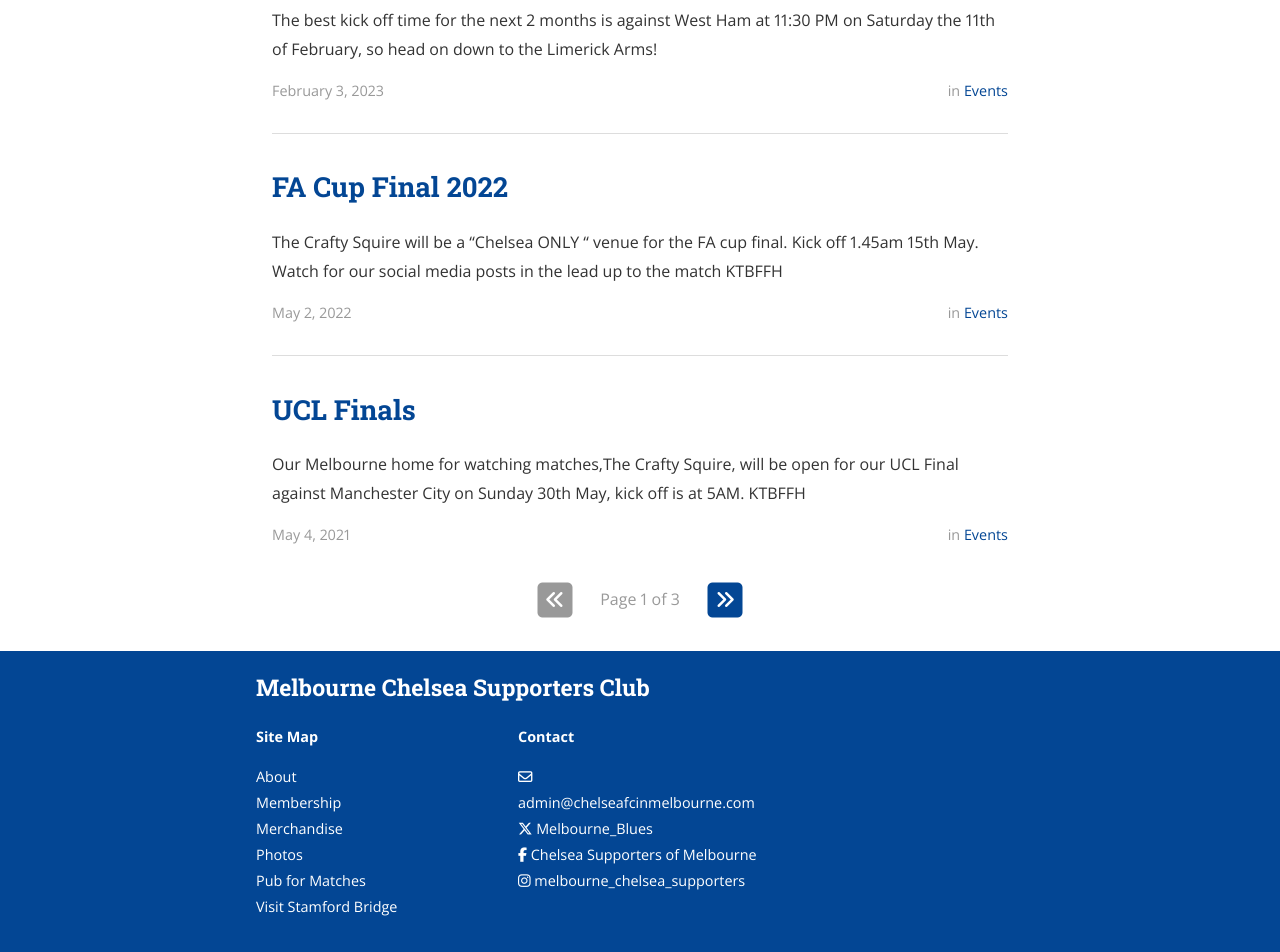
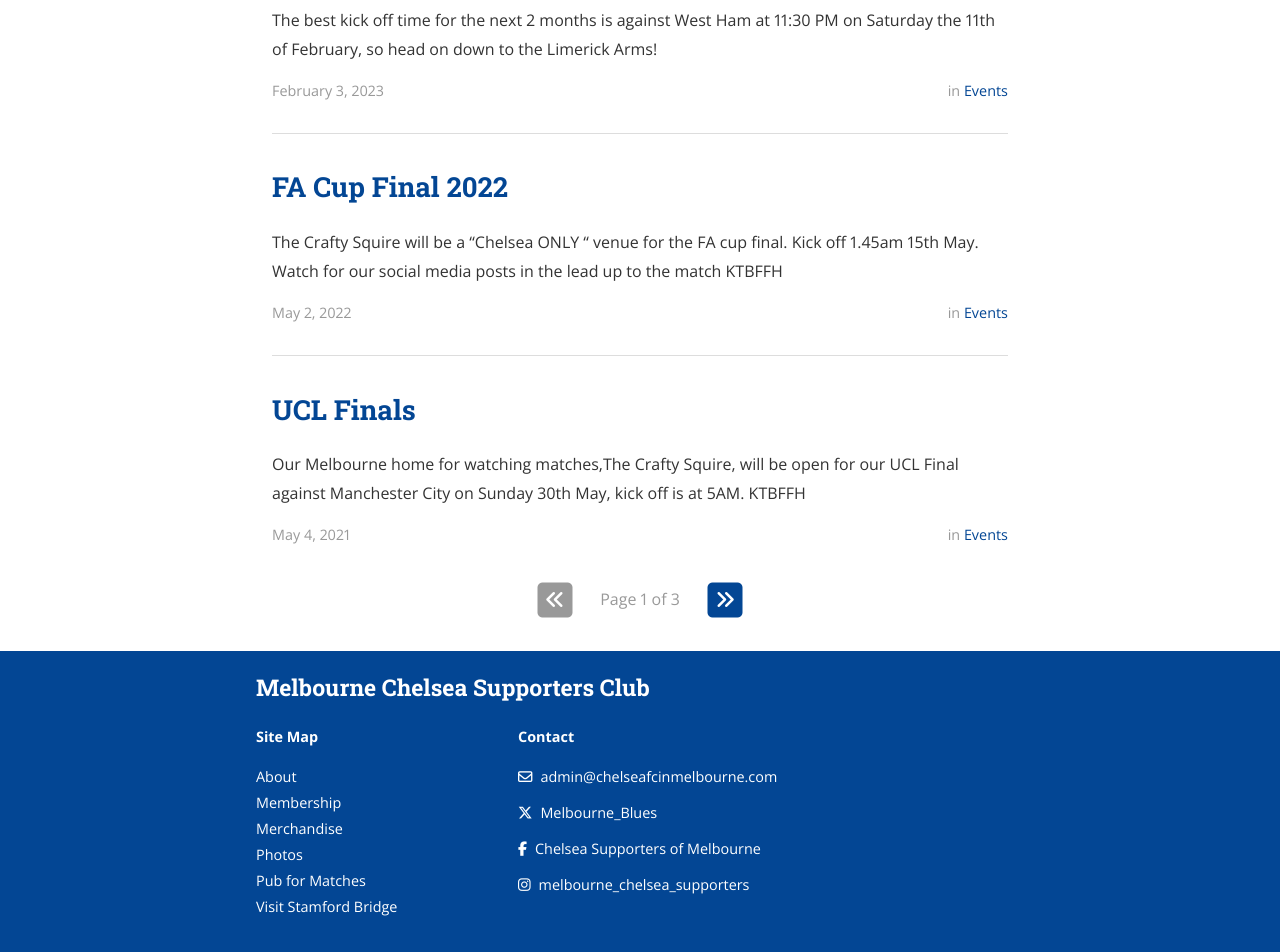
Before and after one commit to Foxh0und/MCSC, a Jekyll site: the page built from index.html, in a window 1280 px wide. Shown: the part 1138-2090 px from the top of the page. Built offline with Jekyll 4.4.1, drawn with Linux system fonts in a browser that asks for light colours; nearby versions of some CDN libraries; the list of posts is cut into pages by our own code.

Commit message:
Update _layout.scss

```diff
--- a/_sass/_layout.scss
+++ b/_sass/_layout.scss
@@ -404,11 +404,34 @@
     margin-top: 0;
   }
   font-size: 0.9em;
-		i {
-			text-align: center;
-		}
+
   ul {
     @extend %default-ul;
+    list-style: none; // Remove default list styling
+    padding: 0; // Remove default padding
+    margin: 0; // Remove default margin
+  }
+
+  li {
+    margin-bottom: 10px; // Space between list items
+    display: flex; // Align items horizontally
+    align-items: center; // Center items vertically
+  }
+
+  a {
+    display: flex; // Align icon and text horizontally
+    align-items: center; // Center icon and text vertically
+    text-decoration: none; // Remove underline from links
+  }
+
+  i {
+    margin-right: 8px; // Space between icon and text
+  }
+
+  .username {
+    white-space: nowrap; // Prevent text from wrapping
+    overflow: hidden; // Hide overflow text
+    text-overflow: ellipsis; // Show ellipsis if text is too long
   }
 }
 	/*
```
Lines whose indentation alone changed are shown as unchanged.
